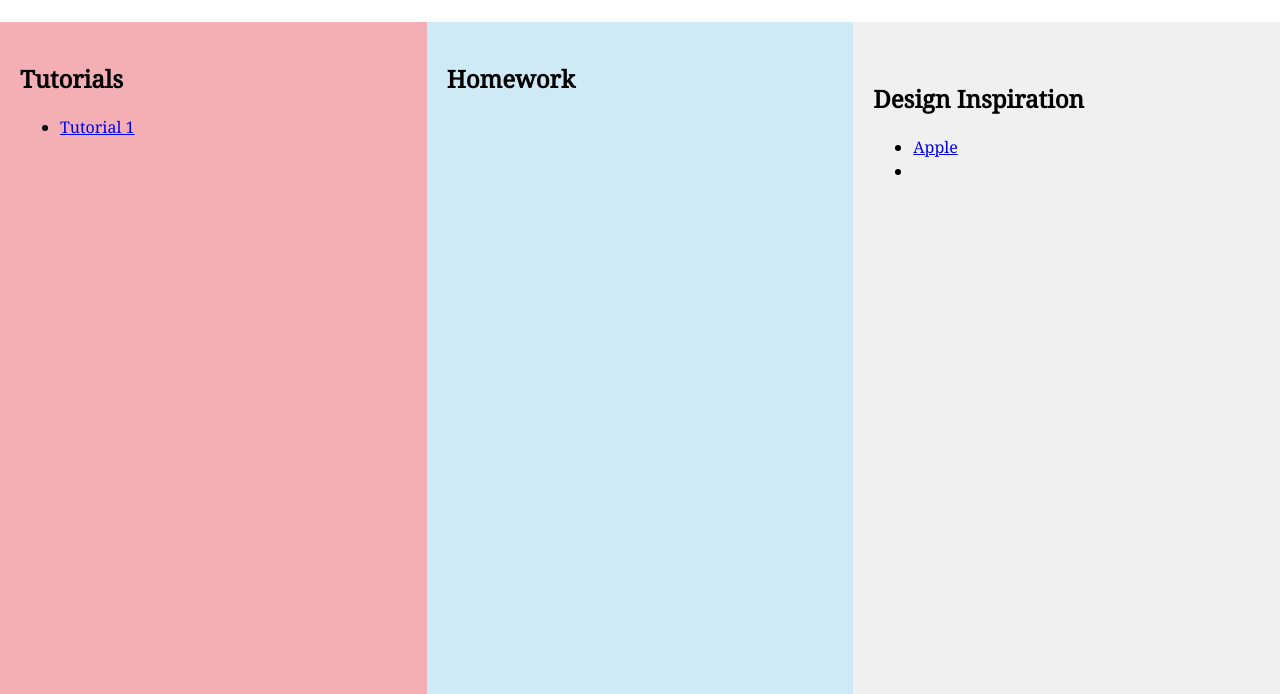
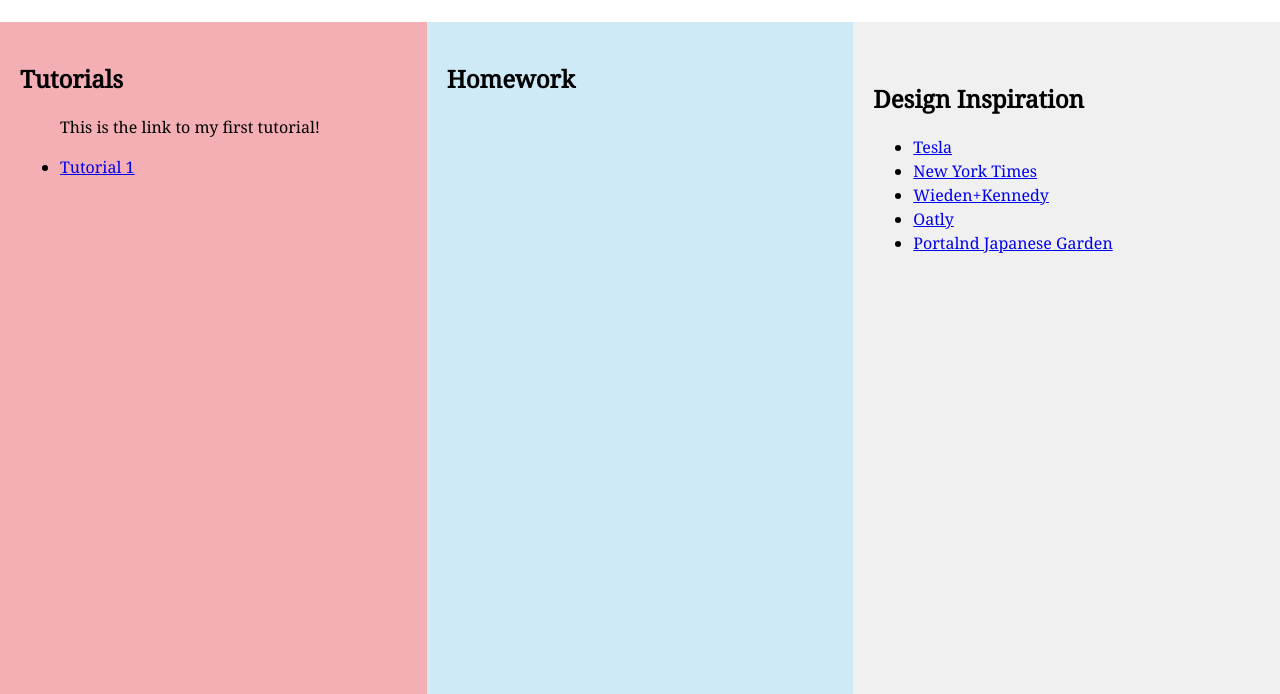
Before and after one commit to aaannikah7/cs130, a plain HTML site: page index.html in a window 1280 px wide. Shown: the part 106-800 px from the top of the page. Drawn offline with Linux system fonts and the light colour scheme.

Commit message:
Adding my homepage

```diff
--- a/index.html
+++ b/index.html
@@ -17,6 +17,7 @@
                 <h2>Tutorials</h2>
 
                 <ul>
+                    <p> This is the link to my first tutorial!</p>
                     <li><a href="./Tutorials/tutorial01/index.html">Tutorial 1</a></li>
                 </ul>
 
@@ -38,8 +39,11 @@
                 <h2>Design Inspiration</h2>
                 <ul>
 
-                    <li><a href="https://www.apple.com/iphone-13-pro/">Apple</a></li>
-                    <li></li>
+                    <li><a href="https://www.tesla.com/">Tesla</a></li>
+                    <li><a href="https://www.nytimes.com/">New York Times</a></li>
+                    <li><a href="https://www.wk.com/">Wieden+Kennedy</a></li>
+                    <li><a href="https://www.oatly.com/en-us">Oatly</a></li>
+                    <li><a href="https://japanesegarden.org/">Portalnd Japanese Garden</a></li>
 
                 </ul>
                 <!--
```
